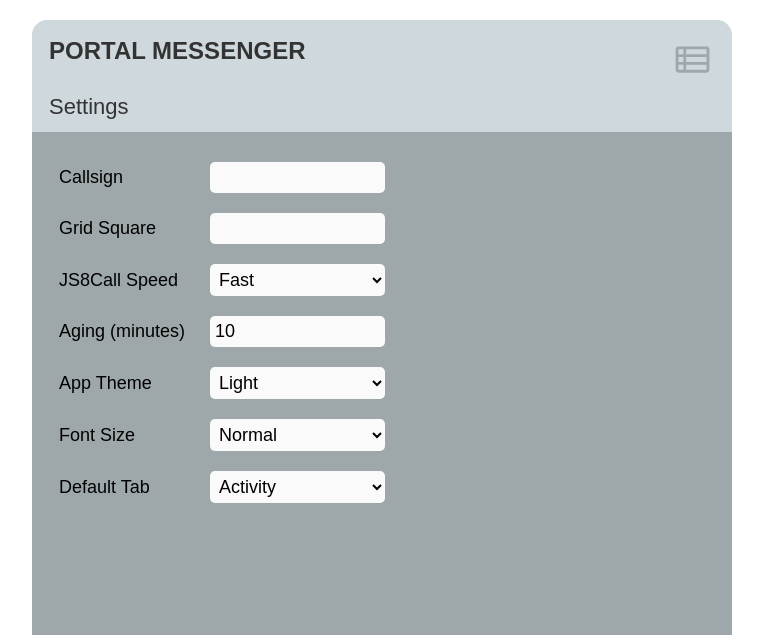
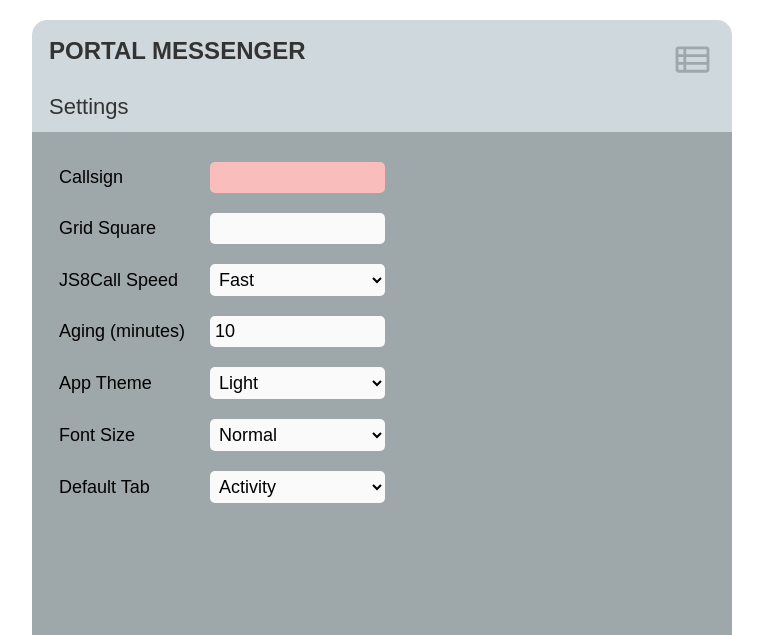
Before and after one commit to simplyequipped/portalmessenger, a Flask app: page /settings in a window 1280 px wide. Shown: the top 635 px of the page, without its empty margins (258-1021 px from the left). Run offline with Flask 2, Linux system fonts and the light colour scheme; data comes from the database, SQL or seed files in the repository.

Commit message:
fix required field highlighting

```diff
--- a/static/styles.css
+++ b/static/styles.css
@@ -267,10 +267,6 @@ body {
     color: black;
 }
 
-input.required {
-    background-color: #F9BDBB;
-}
-
 .setting-row input, .setting-row select {
 	background-color: var(--tertiary-color);
 	border-width: 0px;
@@ -285,6 +281,10 @@ input.required {
 
 .setting-row select {
     width: 175px;
+}
+
+input.required {
+    background-color: #F9BDBB;
 }
 
 .footer {
```
